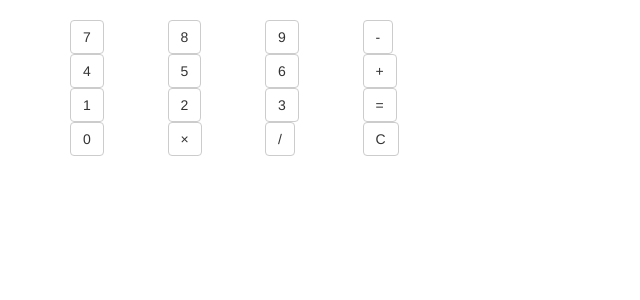
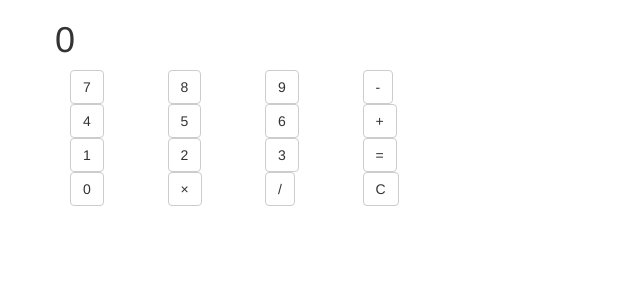
Before and after one commit to gaborKriger/practice-javascript-to-pa, a Flask app: page /calc in a window 1280 px wide. Shown: the top 300 px of the page, without its empty margins (0-640 px from the left). Run offline with Flask 2, Linux system fonts and the light colour scheme; some libraries are stand-ins or nearby versions.

Commit message:
minor changes in calc

```diff
--- a/templates/calc.html
+++ b/templates/calc.html
@@ -15,7 +15,7 @@
 
 <div class="container">
     <div id="screen" class="row">
-        <h1></h1>
+        <h1>0</h1>
     </div>
     <div class="row">
         <div class="col-sm-1">
```
